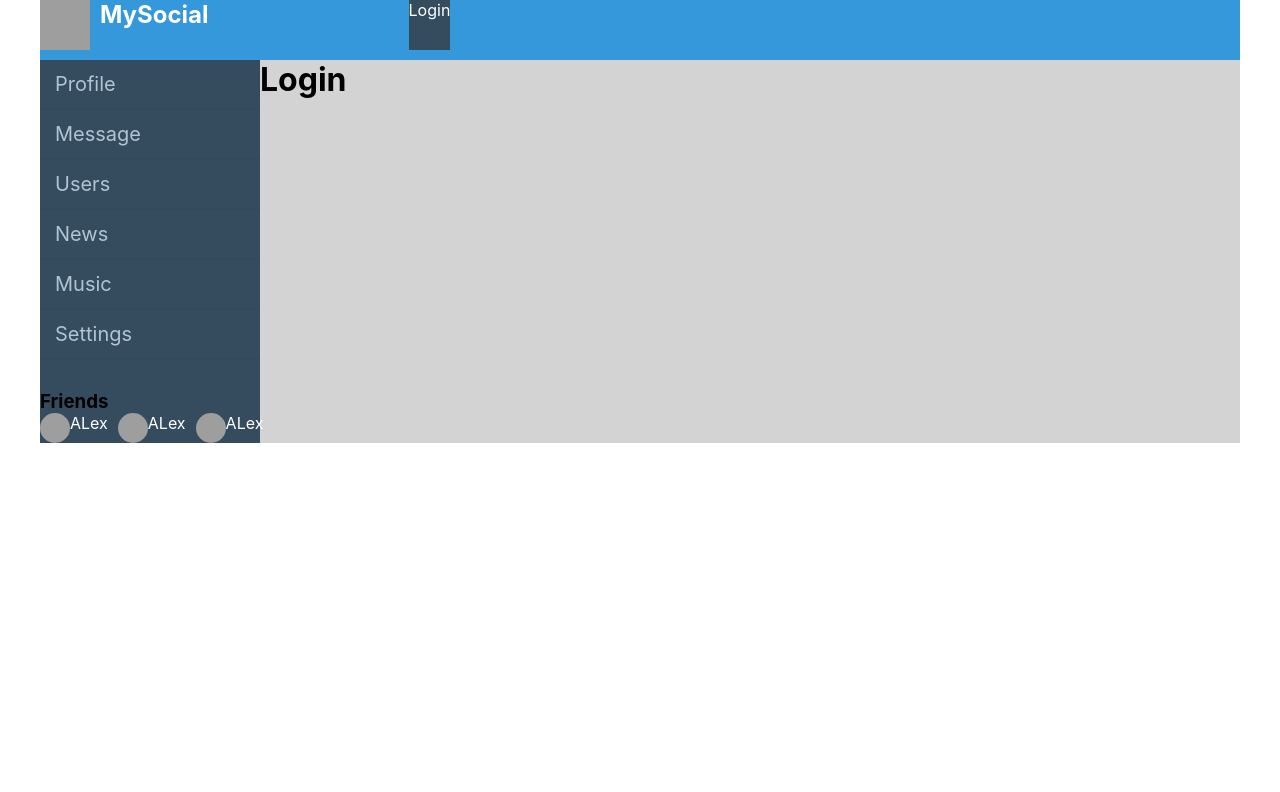
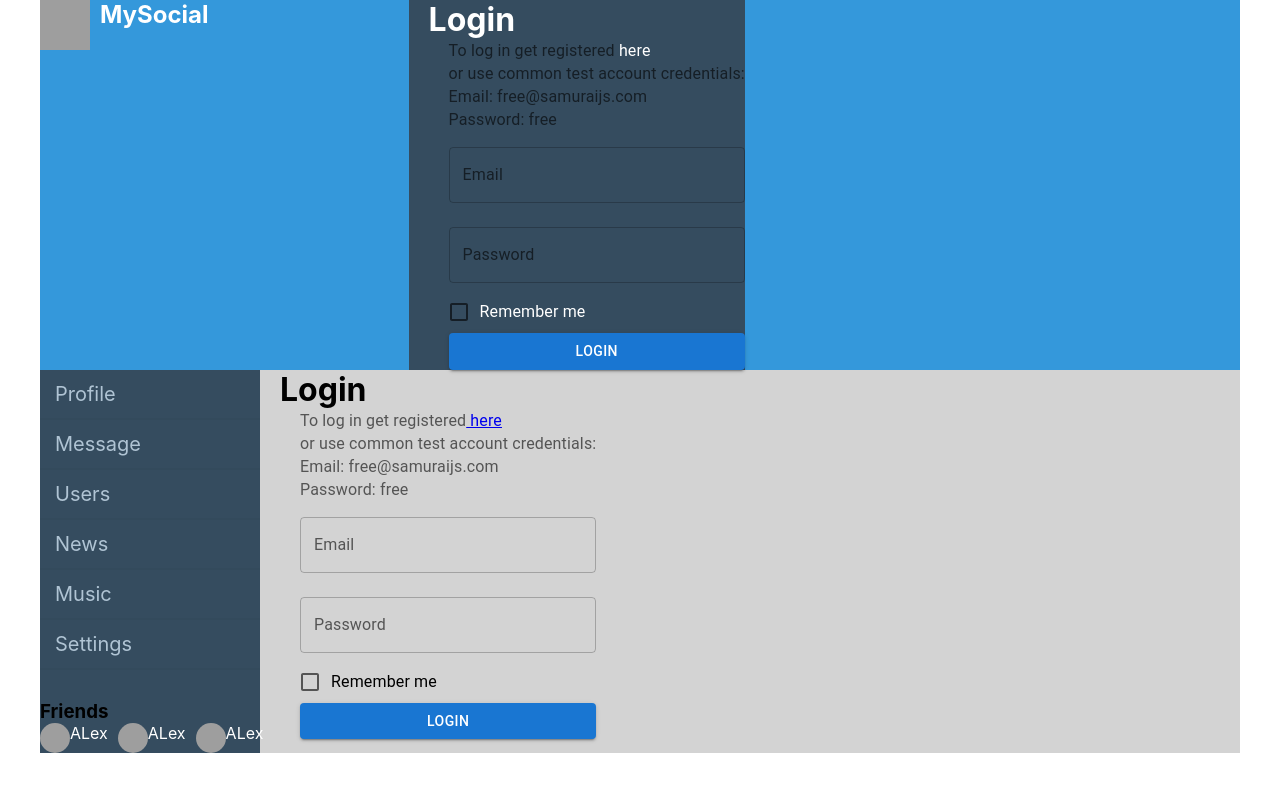
Before and after one commit to bulbash92/social-network, a React (Create React App) app: page /login in a window 1280 px wide. Shown: the top 792 px of the page. Built offline with nearby package versions, Linux system fonts and the light colour scheme; no server answers; grey boxes are pictures that could not be loaded.

Commit message:
create LoginForm

```diff
--- a/src/Redux/auth-reducer.ts
+++ b/src/Redux/auth-reducer.ts
@@ -3,14 +3,14 @@ import {AppStateType} from "./redux-store";
 import {authApi} from "../api/api";
 
 export type initialStateAuthType = {
-    id: number | null
+    userId: number | null
     email: string | null
     login: string | null
     isAuth: boolean
 }
 
 let initialState = {
-    id: null,
+    userId: null,
     email: null,
     login: null,
     isAuth: false,
--- a/src/Redux/profile-reducer.ts
+++ b/src/Redux/profile-reducer.ts
@@ -48,7 +48,7 @@ const initialState = {
 }
 
 export type InitialStateType = typeof initialState
-const profileReducer = (state: ProfilePageType= initialState, action: ProfileActionsType): ProfilePageType => {
+const profileReducer = (state: ProfilePageType = initialState, action: ProfileActionsType): ProfilePageType => {
 
     switch (action.type) {
         case 'ADD-POST': {
@@ -115,26 +115,26 @@ export const getUserProfile = (userId: string): ThunkAction<Promise<void>, AppSt
     }
 
 }
-export const getUserStatus = (userId: string): ThunkAction<Promise<void>, AppStateType, unknown, ProfileActionsType> =>  {
+export const getUserStatus = (userId: string): ThunkAction<Promise<void>, AppStateType, unknown, ProfileActionsType> => {
     return async (dispatch) => {
         usersApi.getProfileStatus(userId)
             .then((res) => {
+
                 dispatch(setStatus(res.data))
             })
     }
 }
 
-export const updateStatus = (status: string): ThunkAction<Promise<void>, AppStateType, unknown, ProfileActionsType> =>  {
-    return async (dispatch) => {
+export const updateStatus = (status: string): ThunkAction<Promise<void>, AppStateType, unknown, ProfileActionsType> => {
+    return async (dispatch, getState) => {
         usersApi.updateStatus(status)
             .then((res) => {
-                if(res.data.resultCode === 0) {
-                    dispatch(setStatus(res.data))
+                if (res.data.resultCode === 0) {
+                    const userId = getState().profilePage.profile?.userId
+                    userId && dispatch(getUserStatus(userId.toString()))
                 }
-
             })
     }
 }
 
-
 export default profileReducer
--- a/src/Redux/usersReducer.ts
+++ b/src/Redux/usersReducer.ts
@@ -1,7 +1,6 @@
 import {usersApi} from "../api/api";
 import {ThunkAction} from "redux-thunk/es/types";
 import {AppStateType} from "./redux-store";
-import {setAuthUserData} from "./auth-reducer";
 
 type UserLocationType = {
     city: string
--- a/src/components/Header/Header.tsx
+++ b/src/components/Header/Header.tsx
@@ -3,6 +3,7 @@ import {NavLink} from 'react-router-dom';
 import styles from "./Header.module.css";
 import {useSelector} from "react-redux";
 import {AppStateType} from "../../Redux/redux-store";
+import Login from "../Login/Login";
 
 function Header() {
 
@@ -15,7 +16,7 @@ function Header() {
                 <img src='https://image.shutterstock.com/image-vector/dots-letter-c-logo-design-260nw-551769190.jpg'/>
                 <h2>MySocial</h2>
                 <div className={styles.loginBlock}>
-                    {isAuth ? login : <NavLink to={'/login'}>Login</NavLink>}
+                    {isAuth ? login : <NavLink to={'/login'}><Login/></NavLink>}
                 </div>
             </div>
 
--- a/src/components/Login/Login.tsx
+++ b/src/components/Login/Login.tsx
@@ -1,10 +1,12 @@
 import React from 'react';
+import LoginForm from "./LoginForm";
 
 const Login = () => {
     return (
-        <h1>
-          Login
-        </h1>
+        <div style={{marginLeft: '20px'}}>
+          <h1>Login</h1>
+           <LoginForm/>
+        </div>
     );
 };
 
--- /dev/null
+++ b/src/components/Login/LoginForm.tsx
@@ -0,0 +1,97 @@
+import React from 'react'
+import Grid from '@mui/material/Grid';
+import Checkbox from '@mui/material/Checkbox';
+import FormControl from '@mui/material/FormControl';
+import FormControlLabel from '@mui/material/FormControlLabel';
+import FormGroup from '@mui/material/FormGroup';
+import FormLabel from '@mui/material/FormLabel';
+import TextField from '@mui/material/TextField';
+import Button from '@mui/material/Button';
+import {FormikErrors, useFormik} from "formik";
+
+
+type FormikErrorType = {
+    email?: string
+    password?: string
+    rememberMe?: boolean
+}
+
+const LoginForm = () => {
+    const formik = useFormik({
+        initialValues: {
+            email: '',
+            password: '',
+            rememberMe: false
+        },
+        validate: (values) => {
+            const errors: FormikErrorType = {};
+            if (!values.email) {
+                errors.email = 'Required';
+            } else if (!/^[A-Z0-9._%+-]+@[A-Z0-9.-]+\.[A-Z]{2,4}$/i.test(values.email)) {
+                errors.email = 'Invalid email address';
+            }
+            if (!values.password) {
+                errors.password = 'Required';
+            } else if (values.password.length < 3) {
+                errors.password = 'Must be 3 characters or more'
+            }
+            return errors;
+
+        },
+        onSubmit: values => {
+            alert(JSON.stringify(values, null, 2));
+            formik.resetForm()
+        }
+    })
+
+    return <div style={{marginLeft: '20px'}}>
+        <Grid container justifyContent={'center'}>
+            <Grid item justifyContent={'center'}>
+                <form onSubmit={formik.handleSubmit} action="">
+                    <FormControl>
+                        <FormLabel>
+                            <p>To log in get registered
+                                <a href={'https://social-network.samuraijs.com/'}
+                                   target={'_blank'}> here
+                                </a>
+                            </p>
+                            <p>or use common test account credentials:</p>
+                            <p>Email: free@samuraijs.com</p>
+                            <p>Password: free</p>
+                        </FormLabel>
+                        <FormGroup>
+                            <TextField
+                                label="Email"
+                                margin="normal"
+                                {...formik.getFieldProps('email')}
+                            />
+                            {formik.touched.email && formik.errors.email ?
+                                <div style={{color: 'red'}}>{formik.errors.email}</div> : null}
+                            <TextField
+                                type="password"
+                                label="Password"
+                                margin="normal"
+                                {...formik.getFieldProps('password')}
+                            />
+                            {formik.touched.password && formik.errors.password &&
+                            <div style={{color: 'red'}}>{formik.errors.password}</div>}
+                            <FormControlLabel label={'Remember me'} control={<Checkbox
+                                // onChange={formik.handleChange}
+                                // checked={formik.values.rememberMe}
+                                // name='rememberMe'
+                                {...formik.getFieldProps('rememberMe')}
+                            />}/>
+                            <Button type={'submit'} variant={'contained'} color={'primary'}>
+                                Login
+                            </Button>
+
+                        </FormGroup>
+                    </FormControl>
+                </form>
+            </Grid>
+        </Grid>
+
+    </div>
+};
+
+export default LoginForm;
--- a/src/components/Profile/ProfileContainer.tsx
+++ b/src/components/Profile/ProfileContainer.tsx
@@ -28,7 +28,9 @@ class ProfileContainer extends Component<PropsType> {
     componentDidMount() {
         let userId = this.props.match.params.userId
         if (!userId) {
-            userId = '2';
+            if(this.props.userId) {
+                userId = this.props.userId.toString();
+            }
         }
         this.props.getUserProfile(userId)
         this.props.getUserStatus(userId)
@@ -53,6 +55,7 @@ class ProfileContainer extends Component<PropsType> {
 type MapStateToPropsType = {
     profile: null | ProfileType
     newStatusText: string
+    userId: number | null
 }
 
 type MapDispatchPropsType = {
@@ -66,7 +69,8 @@ type MapDispatchPropsType = {
 const mapStateToProps = (state: AppStateType): MapStateToPropsType => {
     return {
         profile: state.profilePage.profile,
-        newStatusText: state.profilePage.newStatusText
+        newStatusText: state.profilePage.newStatusText,
+        userId: state.auth.userId
     }
 }
 
--- a/src/components/Profile/ProfileInfo/ProfileStatus.tsx
+++ b/src/components/Profile/ProfileInfo/ProfileStatus.tsx
@@ -1,5 +1,7 @@
 import React, {ChangeEvent, useEffect, useState} from 'react';
 import s from './ProfileInfo.module.css'
+import {useSelector} from "react-redux";
+import {AppStateType} from "../../../Redux/redux-store";
 
 type ProfileStatusType = {
     status: string
@@ -8,30 +10,41 @@ type ProfileStatusType = {
 }
 
 const ProfileStatus = ({status, onChange, updateStatus}: ProfileStatusType) => {
-    let [title, setTitle] = useState<any>(status);
+    const statusP = useSelector<AppStateType, string>(state => state.profilePage.newStatusText)
+    const ownerId = useSelector<AppStateType, number | null>(state => state.auth.userId)
+    const profileId = useSelector<AppStateType, number | undefined>(state => state.profilePage.profile?.userId)
+    const isOwner = ownerId === profileId
+    console.log(ownerId)
+    console.log(profileId)
 
+    useEffect(() => {
+        setTitle(statusP)
+    }, [statusP])
+
+    const [title, setTitle] = useState<any>(status);
     const [editMode, setEditMode] = useState<boolean>(false)
 
-    const activateEditeMode = () => {
+    const activateEditMode = () => {
+        if(!isOwner) return
         setEditMode(true)
         setTitle(status)
     }
     const activateViewMode = () => {
         setEditMode(false);
+        onChange(title);
         updateStatus(title)
-        onChange(title);
     }
 
     const onStatusChange = (e: ChangeEvent<HTMLInputElement>) => {
-       setTitle(e.currentTarget.value)
-
+        setTitle(e.currentTarget.value)
     }
 
 
     return (
         <div>
+
             {editMode ? <input value={title} onChange={onStatusChange} autoFocus onBlur={activateViewMode}/>
-                : <span className={s.editableSpan} onDoubleClick={activateEditeMode}>{title}</span>}
+                : <span className={s.editableSpan} onDoubleClick={activateEditMode}>{title || "---"}</span>}
         </div>
     )
 };
--- a/src/components/Users/Users.tsx
+++ b/src/components/Users/Users.tsx
@@ -18,13 +18,13 @@ type UsersPropsType = {
 }
 
 export const Users = (props: UsersPropsType) => {
+
     let pagesCount = Math.ceil(props.totalUsersCount / props.pageSize)
     let pages = []
     for (let i = 1; i <= pagesCount; i++) {
         if (pages.length <= 50) {
             pages.push(i)
         }
-
     }
 
     return (
```
Also changed, not shown: package.json (+9 -0 lines), src/api/api.ts (+11 -1 lines), 1 other file (tests, documents, lock files or other folders).
